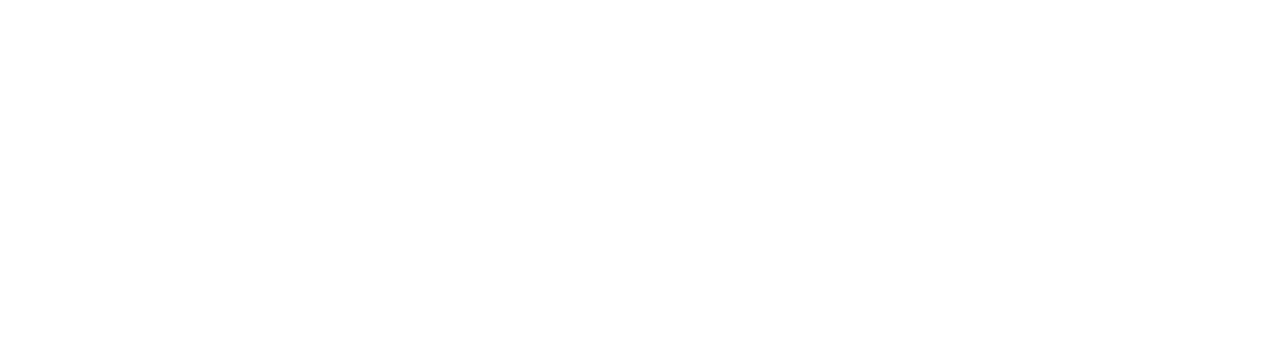
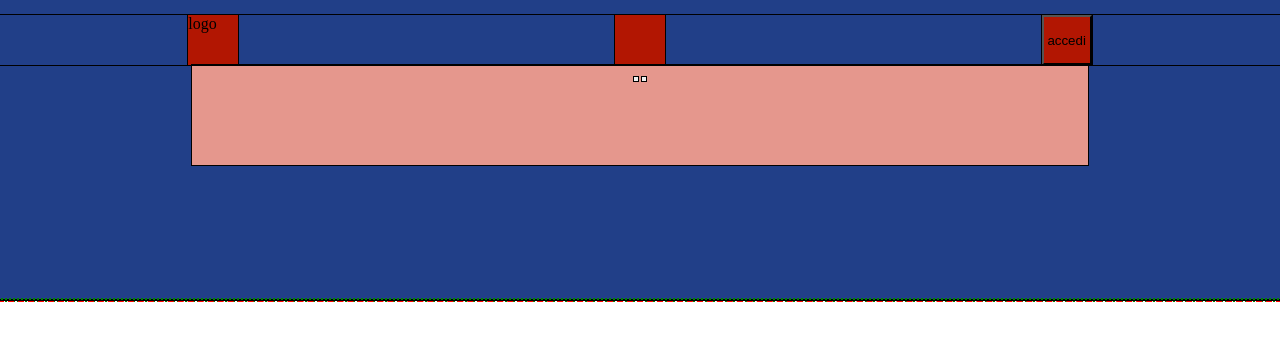
Before and after one commit to 413f10r/htmlcss-struttura-discord, a plain HTML site: page index.html in a window 1280 px wide. Drawn offline with Linux system fonts and the light colour scheme.

Commit message:
header-nav-maintext

```diff
--- /dev/null
+++ b/css/debug.css
@@ -0,0 +1,18 @@
+*{
+    outline: 1px solid black;
+}
+
+div, header, body, footer, section, article,aside. nav{
+    outline: 2px solid blue;
+    background-color:  lightsalmon;
+
+}
+
+body{
+    outline: 2px dashed red;
+
+}
+
+footer{
+    outline: 2px dotted green;
+}
--- /dev/null
+++ b/css/reset.css
@@ -0,0 +1,5 @@
+*{
+    margin: 0;
+    padding: 0;
+    box-sizing: border-box;
+}
--- a/css/style.css
+++ b/css/style.css
@@ -0,0 +1,47 @@
+:root{
+    --color1:#213F88;
+    --color2:#b21602;
+    --color3:#E5978D;
+}
+
+header{
+
+    height: 300px;
+    padding-block: 15px;
+    background-color: var(--color1);
+
+}
+
+.flex{
+    display: flex;
+
+}
+
+header > .flex{
+    justify-content: space-around;
+
+}
+
+.logo,
+.menu,
+.button1{
+
+    height: 50px;
+    width: 50px;
+    background-color: var(--color2)
+}
+
+.main-text1{
+    text-align: center;
+    height:100px ;
+    width: 70%;
+    margin: 0 auto;
+    background-color: var(--color3);
+
+}
+
+.main-text1 h1{
+    /* height: 50px;
+    width: 50px;
+    background-color: var(--color2)  */
+}
--- a/index.html
+++ b/index.html
@@ -5,8 +5,51 @@
     <meta name="viewport" content="width=device-width, initial-scale=1.0">
     <title>htmlcss-struttura-discord</title>
 
+    <link rel="stylesheet" href="css/reset.css">
+    <link rel="stylesheet" href="css/debug.css">
+    <link rel="stylesheet" href="css/style.css">
+
 </head>
 <body>
 
+
+  <header>
+            <!-- start-container -->
+        <div class="flex">
+            <!-- logo -->
+            <div class="logo">
+                logo
+            </div>
+
+            <!-- menu -->
+             <nav class="menu">
+
+             </nav>
+
+             <!-- btn -->
+              <button class="button1">
+                accedi
+              </button>
+        </div>
+
+        <!-- testo header -->
+
+        <div class="main-text1">
+            <h1>
+
+            </h1>
+            <p>
+
+            </p>
+            <button></button>
+            <button></button>
+        </div>
+
+  </header>
+
+  <main></main>
+
+  <footer></footer>
+
 </body>
 </html>
```
